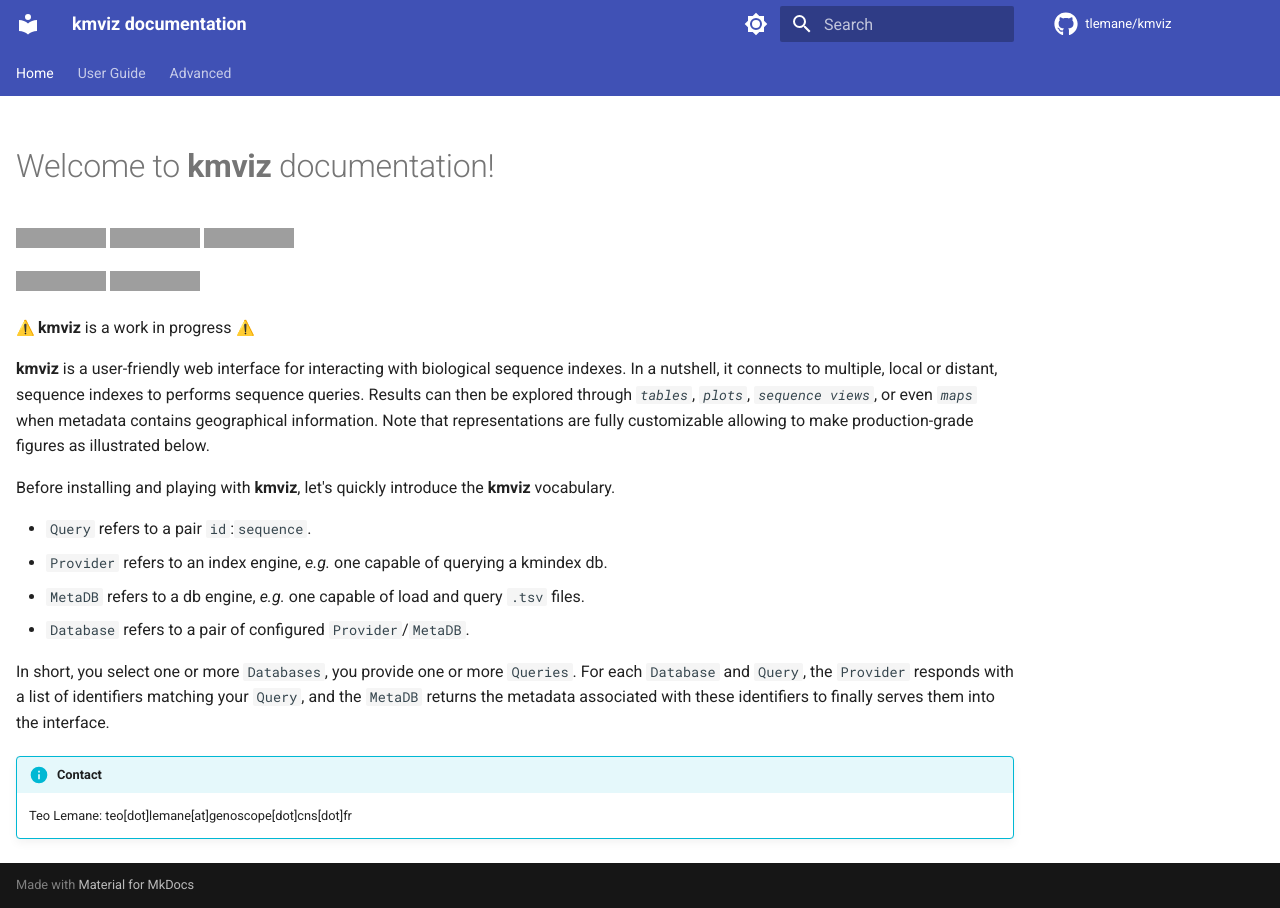
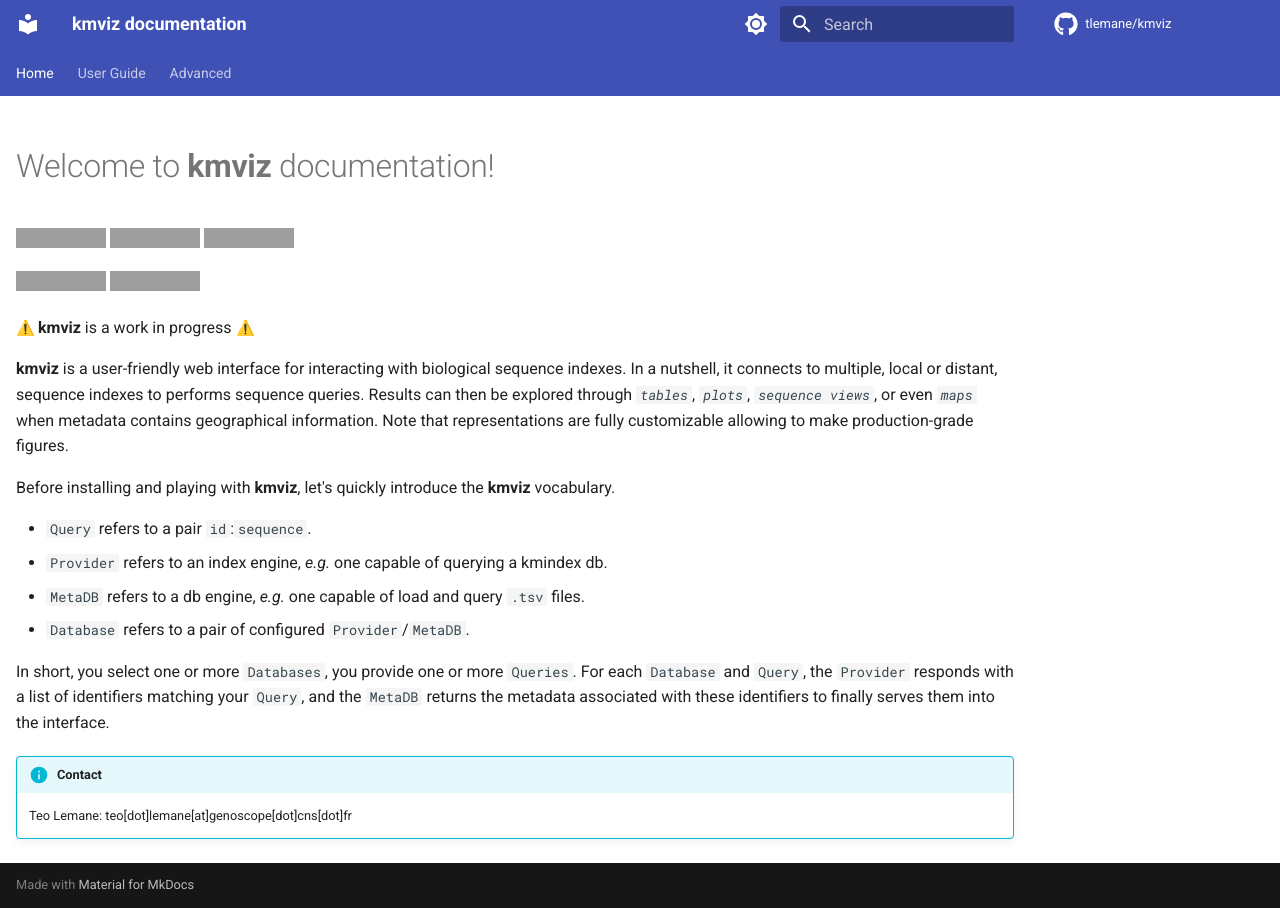
Before and after one commit to tlemane/kmviz, an MkDocs documentation site: the page built from docs/docs/index.md, in a window 1280 px wide, cut to the strip 0-908 px from the top of the page. Built offline with MkDocs 1.6.1 and Material for MkDocs 9.7.7, drawn with Linux system fonts in a browser that asks for light colours; emoji names are drawn with the system emoji font; comment, search, counter and statistics services are not loaded; the version menu is left out; grey boxes are pictures that could not be loaded.

Commit message:
update: docs

```diff
--- a/docs/docs/index.md
+++ b/docs/docs/index.md
@@ -15,7 +15,7 @@ hide:
 
 :warning: **kmviz** is a work in progress :warning:
 
-**kmviz** is a user-friendly web interface for interacting with biological sequence indexes. In a nutshell, it connects to multiple, local or distant, sequence indexes to performs sequence queries. Results can then be explored through *`tables`*, *`plots`*, *`sequence views`*, or even *`maps`* when metadata contains geographical information. Note that representations are fully customizable allowing to make production-grade figures as illustrated below.
+**kmviz** is a user-friendly web interface for interacting with biological sequence indexes. In a nutshell, it connects to multiple, local or distant, sequence indexes to performs sequence queries. Results can then be explored through *`tables`*, *`plots`*, *`sequence views`*, or even *`maps`* when metadata contains geographical information. Note that representations are fully customizable allowing to make production-grade figures.
 
 
 Before installing and playing with **kmviz**, let's quickly introduce the **kmviz** vocabulary.
```
